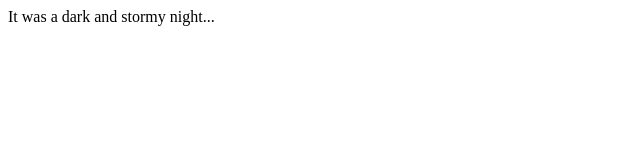
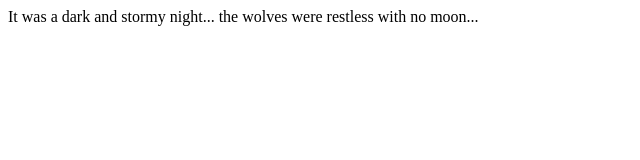
Before and after one commit to zstephenj/fireside-story, a plain HTML site: page index.html in a window 1280 px wide. Shown: the whole page, without its empty margins (0-640 px from the left). Drawn offline with Linux system fonts and the light colour scheme.

Commit message:
second line added

```diff
--- a/index.html
+++ b/index.html
@@ -1,5 +1,7 @@
 <html>
   <body>
-    <p>It was a dark and stormy night...</p>
+    <p>It was a dark and stormy night...
+      the wolves were restless with no moon...
+    </p>
   </body>
 </html>
```
